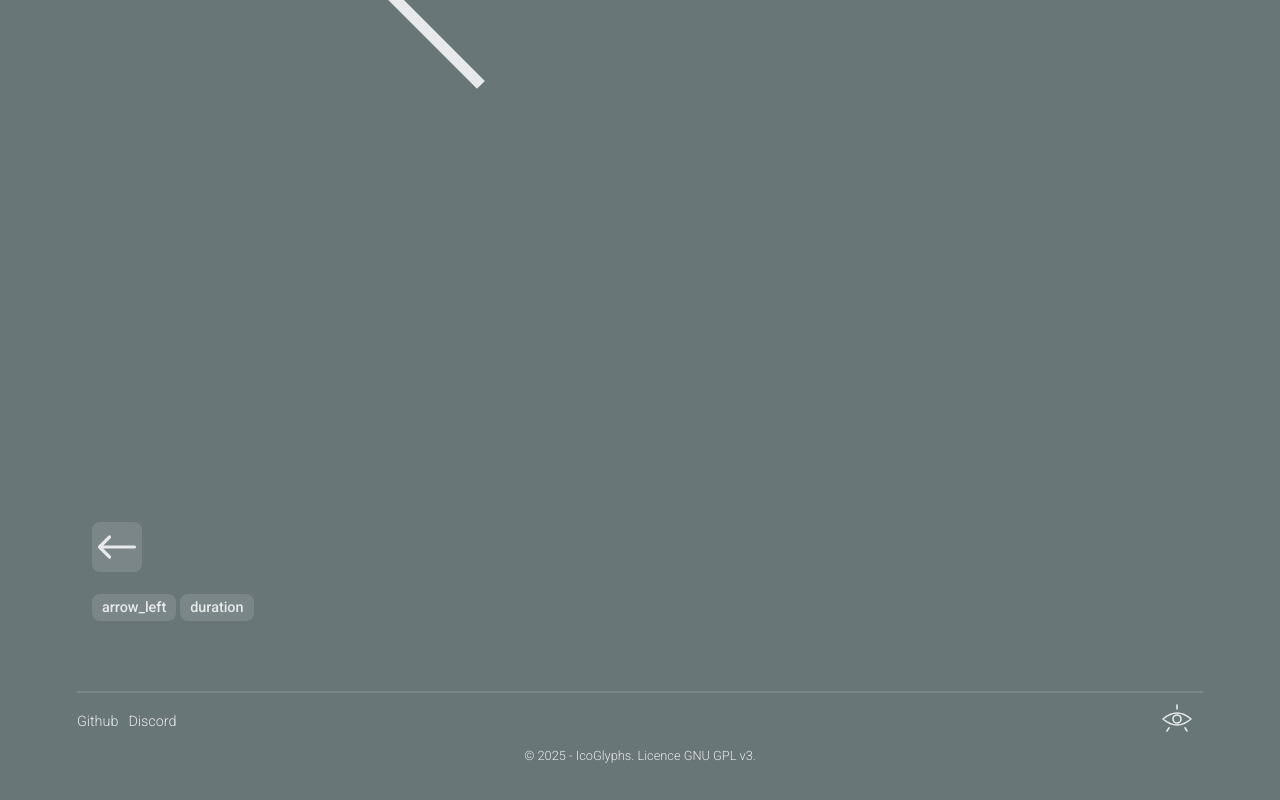
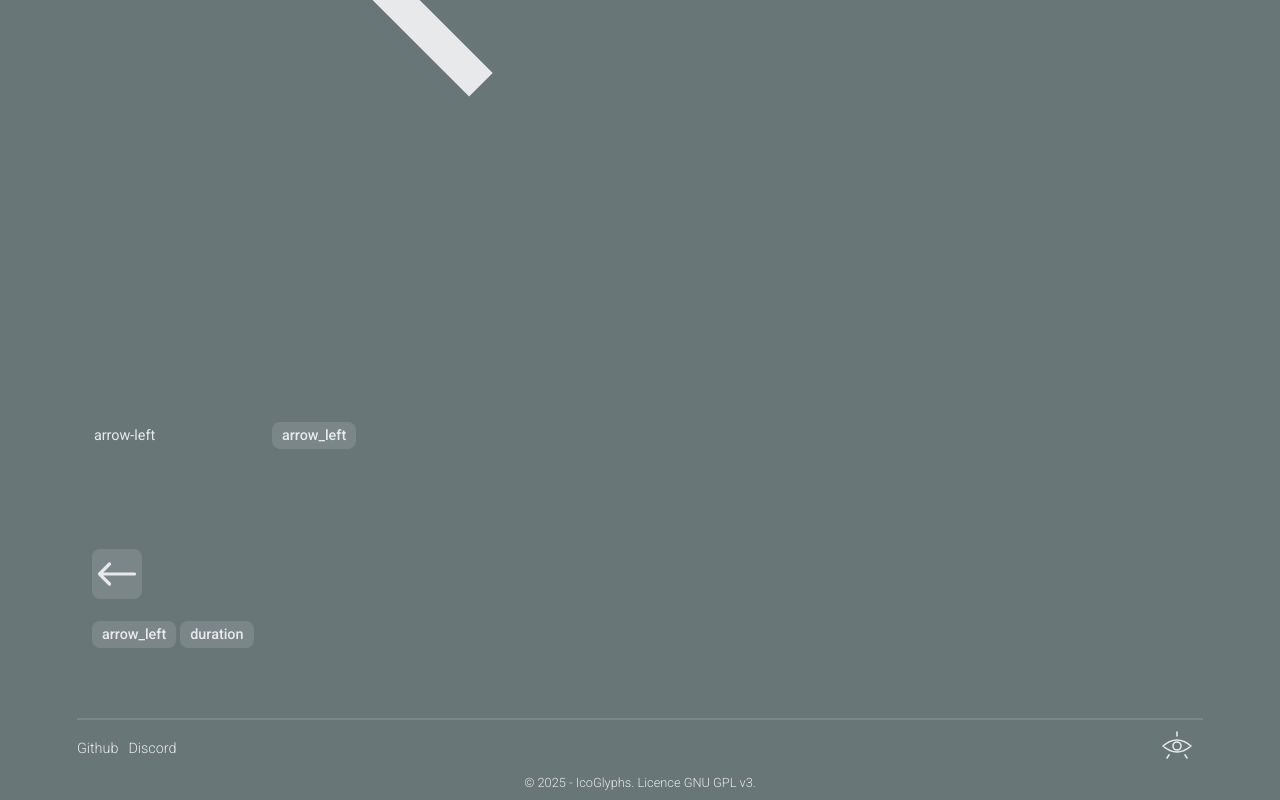
Before and after one commit to BHRKTRE/icoglyphs, a SvelteKit app: page /demo in a window 1280 px wide. Shown: the part 763-1563 px from the top of the page. Before the commit the page ends 1536 px from the top, so only its background shows below. Built offline with nearby package versions, Linux system fonts and the light colour scheme.

Commit message:
feat(MorphingPath): add initial component

```diff
--- a/src/lib/app/ui/components/icoGlyphButton/Tooltip.svelte
+++ b/src/lib/app/ui/components/icoGlyphButton/Tooltip.svelte
@@ -77,7 +77,6 @@
 		border-radius: var(--border-radius);
 
 		transition: opacity 1s;
-
 		white-space: nowrap;
 		position: absolute;
 		z-index: 1;
--- a/src/routes/demo/+page.svelte
+++ b/src/routes/demo/+page.svelte
@@ -1,8 +1,10 @@
 <script>
 	import IcoGlyphButton from '$lib/app/ui/components/icoGlyphButton/IcoGlyphButton.svelte';
+	import icoGlyphs from '$lib/index.js';
 	import icoGlyphButtonPropsConstructor from '$lib/app/ui/components/icoGlyphButton/propsConstructor.js';
 	import appState from '$lib/app/core/stores/appState.svelte.js';
 	import psi from '$lib/app/ui/utils/psi.js';
+	import Test from './Test.svelte';
 
 	let bbb = $state(new icoGlyphButtonPropsConstructor());
 	bbb.add('arrow-left', () => console.log('function 2'), {
@@ -47,18 +49,21 @@
 
 	// $inspect(appState.modes);
 
-	const gg = `<path class="s-DFGFzS-n5PGz" id="c1" d="M 35 0 L -35 0 M -15 -20 L -35 0 L -15 20"></path>`;
+	let defNAme = $state('arrow-left');
+	let nextname = $state('arrow-left');
+
+	function changeActualState2() {
+		defNAme = nextname;
+	}
 </script>
 
 <main>
-	<svg
-		xmlns="http://www.w3.org/2000/svg"
-		viewBox="-50 -50 100 100"
-		focusable="false"
-		data-icoGlyph="arrow-left"
-		role="img"
-		class="s-DFGFzS-n5PGz">{@html gg}</svg
-	>
+	<svg {...icoGlyphs.getSvgAttributes(defNAme)}>
+		<Test IGName={defNAme} />
+	</svg>
+	<input type="text" bind:value={nextname} />
+	<button class="text-button" onclick={changeActualState2}>arrow_left</button>
+
 	<div id="justforspace"></div>
 	<IcoGlyphButton
 		bind:selected={selectedButton1}
@@ -77,7 +82,7 @@
 
 <style>
 	svg {
-		stroke-width: 1px;
+		stroke-width: 3px;
 		stroke: var(--t1);
 		fill: none;
 	}
--- /dev/null
+++ b/src/routes/demo/Test.svelte
@@ -0,0 +1,43 @@
+<script>
+	import icoGlyphs from '$lib/index.js';
+	import anime from 'animejs';
+
+	let { IGName = $bindable(), animeDuration = 500 } = $props();
+	let isAnimating = $state(false);
+	const uid = $props.id();
+
+	/**
+	 * @notice Transitions the button to a new state with an animation.
+	 * @dev Ensures the new state exists in `buttonConfig` before transitioning.
+	 *
+	 * @param {string} newState The target state to transition to.
+	 * @return {void}
+	 */
+	function transitionState(newState) {
+		if (isAnimating) return;
+		isAnimating = true;
+
+		anime({
+			targets: `#${uid}`,
+			d: icoGlyphs.getPath(newState),
+			direction: 'normal',
+			easing: 'easeInOutQuad',
+			duration: animeDuration,
+			complete: () => {
+				isAnimating = false;
+			}
+		});
+	}
+
+	/**
+	 * @dev Enables external control over the button state, allowing updates from a parent component.
+	 * @notice Must be a bindable property.
+	 */
+	$effect(() => {
+		if (typeof IGName !== 'undefined' && !isAnimating) {
+			transitionState(IGName);
+		}
+	});
+</script>
+
+<path id={uid} d={icoGlyphs.getPath(IGName)}></path>
```
Also changed, not shown: src/lib/app/ui/components/MorphingPath.svelte (added, +43 -0 lines).
